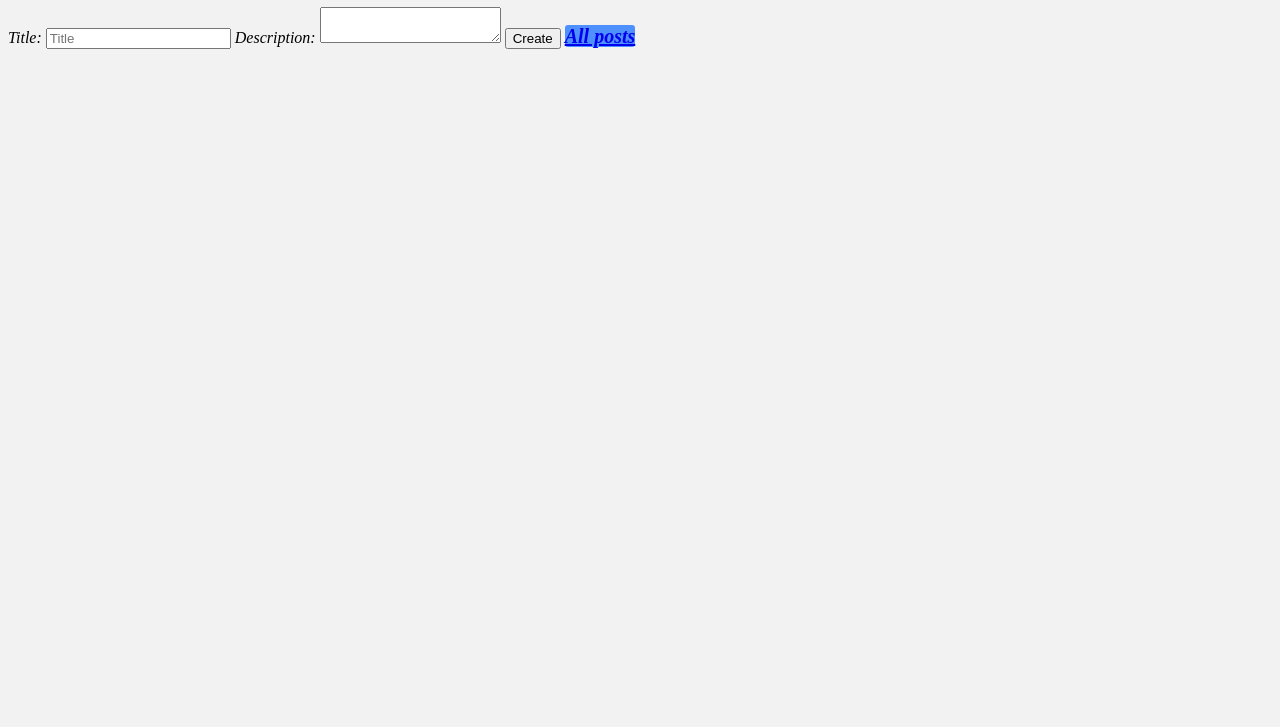
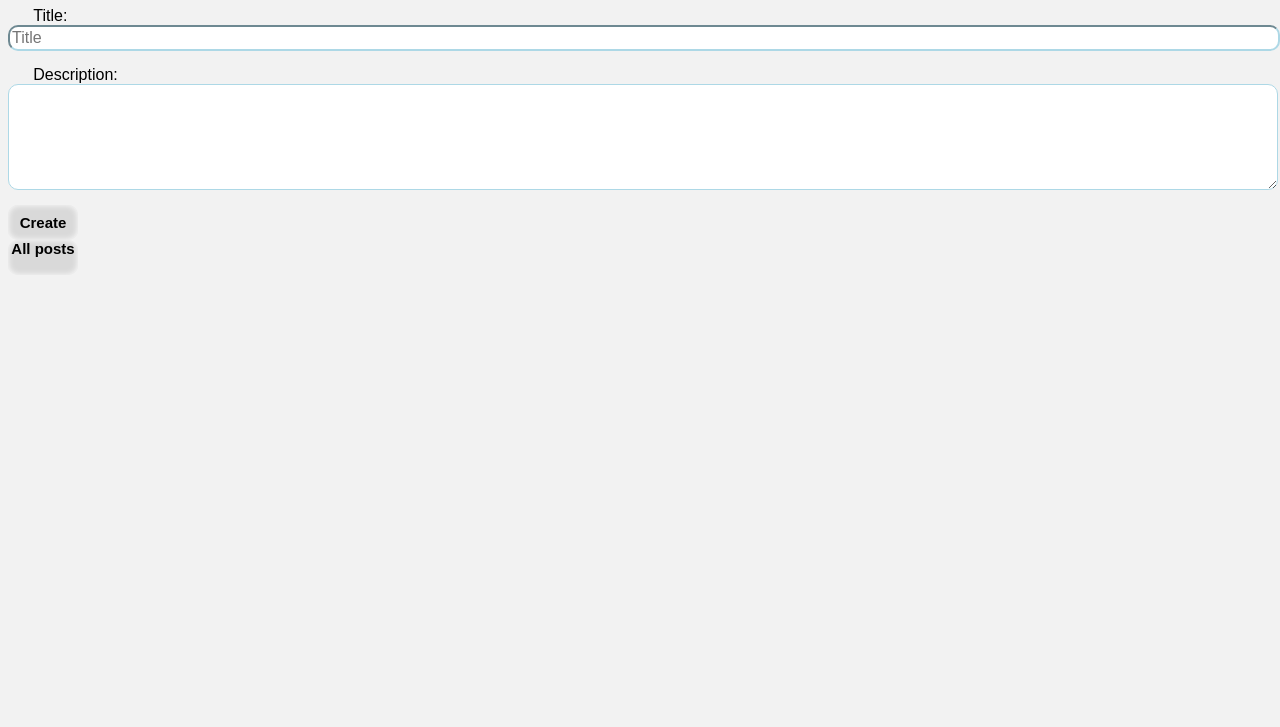
Before and after one commit to GPlisga/Blog, a website: page client/create.html in a window 1280 px wide. Shown: the part 73-800 px from the top of the page. Drawn offline with Linux system fonts and the light colour scheme.

Commit message:
Update styles.css

```diff
--- a/client/styles.css
+++ b/client/styles.css
@@ -5,6 +5,7 @@ body {
 
 h1, h2 {
   text-align: center;
+  background-color: #e6ffff;
 }
 
 .post-container {
@@ -14,23 +15,57 @@ h1, h2 {
   margin-top: 10px;
 }
 
-a {
-  background-color: #4d90fe;
+a, button {
+  background-color: #d9d9d9;
   padding: 0px;
   border-radius: 3px;
   border: none;
-  height: 36px;
+  height: 35px;
+  width: 70px;
   font-weight: 700;
-  font-size: 20px;
+  font-size: 15px;
   cursor: default;
+  text-align: center;
+
+  font-family: sans-serif;
+  font-style: normal;
+  display: block;
+  box-shadow: inset 0px 0px 6px #fff;
+  border-radius: 10px;
+  border-color: #808080;
 }
 
-a:hover,
-a:active,
-a:focus {
-    background-color: #00b3b3;
+a {
+  text-decoration: none;
+  color: #000000;
+}
+
+label {
+  margin-top: 5%;
+  margin-left: 2%;
+  font-style: normal;
+  font-family: sans-serif;
 }
 
 li {
   list-style: none;
 }
+
+input, textarea {
+  display: block;
+  margin-bottom: 15px;
+  position: relative;
+  border-color: lightblue;
+  font-size: 16px;
+  border-radius: 10px;
+}
+
+input {
+  height: 20px;
+  width: 100%;
+}
+
+textarea {
+  height: 100px;
+  width: 100%;
+}
```
